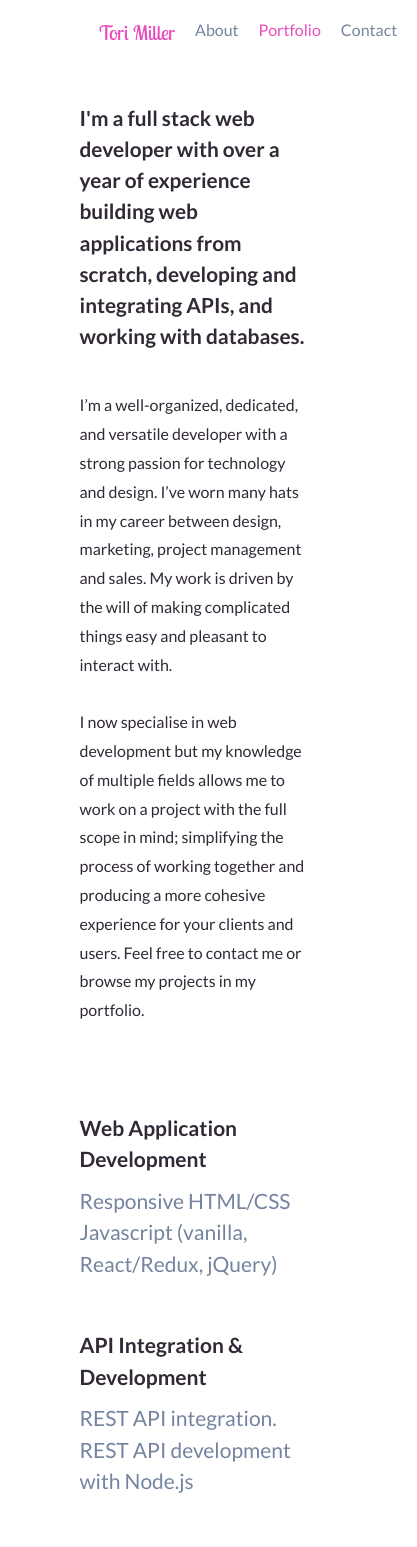
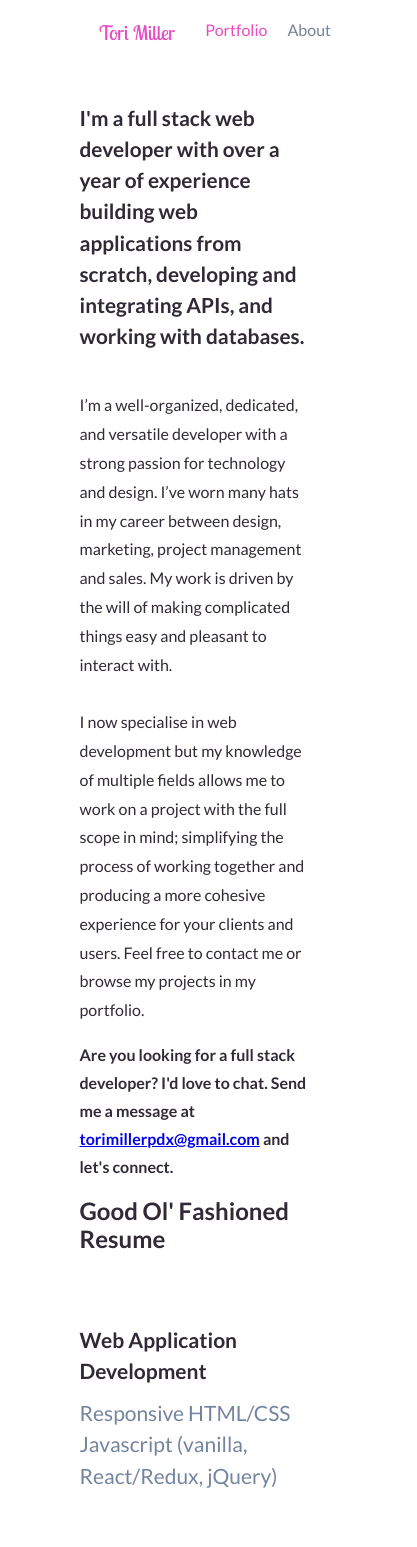
Before and after one commit to torimiller/portfolio, a React (Create React App) app in the folder client/: page /about in a window 390 px wide. Shown: the top 1547 px of the page, 417 px wide, since content can reach past the window. Built offline with nearby package versions, Linux system fonts and the light colour scheme.

Commit message:
mobile layout and content changes

```diff
--- a/client/src/App.css
+++ b/client/src/App.css
@@ -57,16 +57,16 @@ html, body {
 }
 
 .nav-item-portfolio {
-  grid-column: 1;
+  grid-column: 2;
 }
 
 .nav-item-about {
-  grid-column: 2;
+  grid-column: 3;
 }
 
-.nav-item-contact {
+/* .nav-item-contact {
   grid-column: 3;
-}
+} */
 
 .nav-link {
   color: #75849E;
@@ -98,16 +98,16 @@ html, body {
   }
 
   .nav-item-about {
+    grid-column: 9;
+  }
+
+  .nav-item-portfolio {
     grid-column: 8;
   }
 
-  .nav-item-portfolio {
-    grid-column: 9;
-  }
-
-  .nav-item-contact {
+  /* .nav-item-contact {
     grid-column: 10;
-  }
+  } */
 }
 
 
@@ -118,7 +118,7 @@ html, body {
   grid-column-end: 6;
   grid-row: 2;
   display: grid;
-  grid-template-columns: 10% 20% 20% 20% 20% 10%;
+  grid-template-columns: 10% 25% 25% 15% 15% 10%;
   color: #312936;
   margin-bottom: 50px;
 }
@@ -158,6 +158,12 @@ html, body {
   line-height: 1.75em;
   color: #312936;
   padding-right: 60px;
+}
+
+.resume {
+  font-family: 'Lato', sans-serif;
+  font-weight: 700;
+  font-size: 1.5em;
 }
 
 .skills {
@@ -526,7 +532,7 @@ html, body {
 
 
 /* CONTACT */
-.contact {
+/* .contact {
   grid-column-start: 1;
   grid-column-end: 6;
   grid-row-start: 2;
@@ -535,15 +541,17 @@ html, body {
   display: grid;
   grid-template-columns: 10% 20% 20% 20% 20% 10%;
   color: #312936;
+} */
+
+
+ .contact-wrapper {
+  font-family: 'Lato', sans-serif;
+  font-weight: 700;
+  /* font-size: 1.3em;
+  line-height: 1.5em; */
 }
 
-
-.contact-wrapper {
-  grid-column-start: 2;
-  grid-column-end: 6;
-  padding: 60px;
-}
-
+/*
 .contact-wrapper > h1 {
   font-size: 1.75em;
 }
@@ -551,9 +559,9 @@ html, body {
 .contact-wrapper > p {
   font-size: 1.5em;
   line-height: 1.75em;
-}
+} */
 
-@media (max-width: 688px) {
+/* @media (max-width: 688px) {
   .contact-wrapper {
     padding-top: 0;
   }
@@ -566,7 +574,7 @@ html, body {
     font-size: 1.2em;
     line-height: 1.5em;
   }
-}
+} */
 
 /* FOOTER */
 .footer {
--- a/client/src/components/About/About.js
+++ b/client/src/components/About/About.js
@@ -12,6 +12,11 @@ const About = () => {
                     <br/>
                     I now specialise in web development but my knowledge of multiple fields allows me to work on a project with the full scope in mind; simplifying the process of working together and producing a more cohesive experience for your clients and users. Feel free to contact me or browse my projects in my portfolio.
                     </p>
+                    <div className="contact-wrapper">
+                        <p>Are you looking for a full stack developer? I'd love to chat.
+                        Send me a message at <a href="mailto:torimillerpdx@gmail.com">torimillerpdx@gmail.com</a> and let's connect.</p>
+                    </div>
+                    <div className="resume">Good Ol' Fashioned Resume</div>
                 </div>
                 <div className="about-col-right">
                     <ul className="skills">
--- a/client/src/components/Footer.js
+++ b/client/src/components/Footer.js
@@ -11,13 +11,10 @@ const Footer = () => {
             <a href="https://github.com/torimiller" target="_blank" className="footer-link">Github</a>
         </ul>
         <ul className="footer-list-2 footer-text">
-            <Link to="/about" className="footer-link">About</Link>
-            <br/>
             <Link to="/portfolio" className="footer-link">Portfolio</Link>
             <br/>
-            <Link to="/contact" className="footer-link">Contact</Link>
+            <Link to="/about" className="footer-link">About</Link>
         </ul>
-        <p className="footer-copyright footer-text">Copyright &copy; 2020 Tori Miller</p>
         </div>
     )
 }
--- a/client/src/components/Nav/Navbar.js
+++ b/client/src/components/Nav/Navbar.js
@@ -62,14 +62,14 @@ class Navbar extends React.Component {
                             About
                         </Link>
                     </div>
-                    <div className="nav-item nav-item-contact">
+                    {/* <div className="nav-item nav-item-contact">
                         <Link to='/contact'
                             className="nav-link"
                             style={ this.state.contact ? { color: '#E94CC0'} : {color : '#75849E'} }
                             onClick={this.setContact}>
                             Contact
                         </Link>
-                    </div>
+                    </div> */}
                 </div>
             </nav>
         )
```
